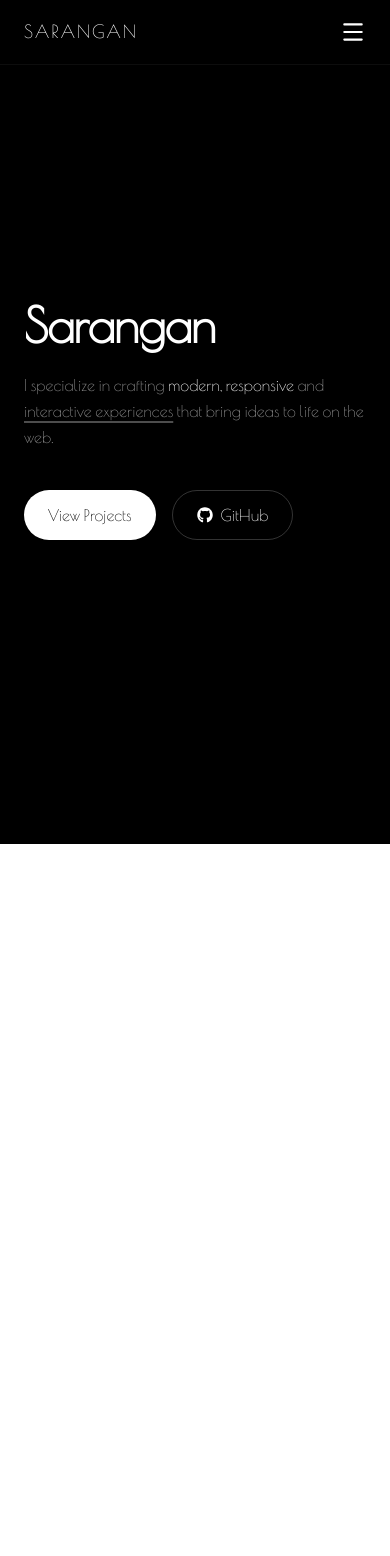
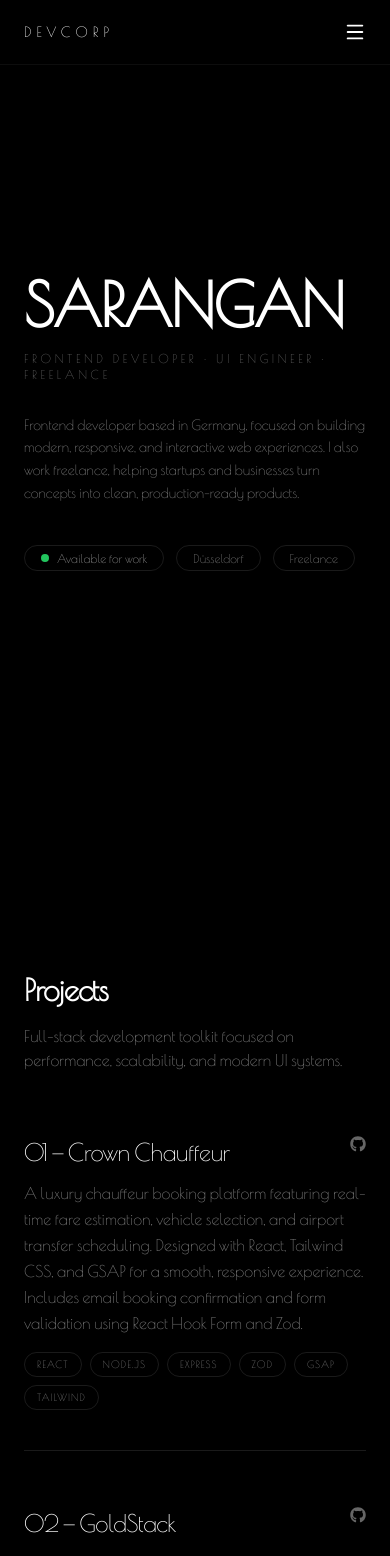
Before and after one commit to sarangan16/sarangan, a React (Create React App) app: page / in a window 390 px wide. Shown: the top 1556 px of the page. Before the commit the page ends 844 px from the top, so only its background shows below. Built offline with nearby package versions, Linux system fonts and the light colour scheme.

Commit message:
Loader has been changed to minimal, Projects listed differently, contact form updated, fixed state issue

```diff
--- a/src/App.js
+++ b/src/App.js
@@ -1,6 +1,9 @@
-import React, { useState, useEffect } from "react";
+import React, { useState, useEffect, useRef } from "react";
 import "./App.css";
 import Hero from "./components/Hero";
+import Projects from "./components/Projects";
+import TechStack from "./components/Techstack";
+import Contact from "./components/Contact";
 import Navbar from "./components/Navbar";
 import "./components/i18n";
 import { useTranslation } from "react-i18next";
@@ -10,20 +13,49 @@ function App() {
   const { i18n } = useTranslation();
   const [loading, setLoading] = useState(true);
 
+  // SECTION REFS (THIS FIXES EVERYTHING)
+  const heroRef = useRef(null);
+  const projectsRef = useRef(null);
+  const stackRef = useRef(null);
+  const contactRef = useRef(null);
+
   useEffect(() => {
     i18n.changeLanguage(navigator.language);
   }, [i18n]);
 
   return (
-    <div className="bg-black text-white min-h-screen">
+    <div className="bg-black text-white">
       {loading ? (
         <Loader onComplete={() => setLoading(false)} />
       ) : (
         <>
-          <Navbar />
+          <Navbar
+            heroRef={heroRef}
+            projectsRef={projectsRef}
+            stackRef={stackRef}
+            contactRef={contactRef}
+          />
 
-          <main className="w-full">
-            <Hero />
+          <main>
+            {/* HERO */}
+            <section ref={heroRef}>
+              <Hero projectsRef={projectsRef} />
+            </section>
+
+            {/* PROJECTS */}
+            <section ref={projectsRef}>
+              <Projects />
+            </section>
+
+            {/* STACK */}
+            <section ref={stackRef}>
+              <TechStack />
+            </section>
+
+            {/* CONTACT */}
+            <section ref={contactRef}>
+              <Contact />
+            </section>
           </main>
         </>
       )}
--- a/src/components/Hero.jsx
+++ b/src/components/Hero.jsx
@@ -1,76 +1,82 @@
-import React, { useEffect, useRef } from "react";
-import { gsap } from "gsap";
-import { FaGithub } from "react-icons/fa";
-import { useTranslation, Trans } from "react-i18next";
+import React, { useRef, useState, useEffect } from "react";
+import { motion, useInView } from "framer-motion";
 
-const Hero = ({ projectsRef }) => {
-  const { t } = useTranslation();
-
-  const nameRef = useRef(null);
-  const textRef = useRef(null);
-  const buttonsRef = useRef(null);
+const Hero = () => {
+  const ref = useRef(null);
+  const inView = useInView(ref);
+  const [toggle, setToggle] = useState(false);
 
   useEffect(() => {
-    gsap.fromTo(
-      [nameRef.current, textRef.current, buttonsRef.current],
-      { opacity: 0, y: 40 },
-      {
-        opacity: 1,
-        y: 0,
-        duration: 1.2,
-        ease: "power3.out",
-        stagger: 0.15,
+    if (inView) {
+      const t = setTimeout(() => setToggle(true), 2200);
+      return () => clearTimeout(t);
+    }
+  }, [inView]);
+  const container = {
+    hidden: { opacity: 0 },
+    show: {
+      opacity: 1,
+      transition: {
+        staggerChildren: 0.2,
       },
-    );
-  }, []);
+    },
+  };
+
+  const item = {
+    hidden: { opacity: 0, y: 10 },
+    show: { opacity: 1, y: 0 },
+  };
 
   return (
-    <section className="min-h-screen flex items-center bg-black text-white px-6 md:px-16">
-      <div className="max-w-6xl w-full mx-auto">
-        {/* Name */}
-        <h1
-          ref={nameRef}
-          className="text-[48px] sm:text-[64px] md:text-[96px] lg:text-[120px] font-extrabold leading-[0.9] tracking-tight"
-        >
-          Sarangan
-        </h1>
+    <section className="min-h-screen bg-black text-white flex items-center">
+      <div
+        ref={ref}
+        className="max-w-5xl mx-auto px-6 md:px-16 w-full flex flex-col justify-center"
+      >
+        {/* my name */}
+        <motion.div variants={container} initial="hidden" animate="show">
+          <motion.h1
+            variants={item}
+            className="text-6xl sm:text-7xl md:text-8xl lg:text-9xl font-semibold tracking-tight"
+          >
+            SARANGAN
+          </motion.h1>
 
-        {/* my intro txt */}
-        <p
-          ref={textRef}
-          className="mt-6 max-w-2xl text-base sm:text-lg md:text-xl text-white/60 leading-relaxed"
-        >
-          <Trans
-            i18nKey="introText"
-            components={{
-              strong: <span className="text-white font-medium" />,
-              highlight: (
-                <span className="underline decoration-white/30 decoration-2 underline-offset-4" />
-              ),
-            }}
-          />
-        </p>
+          <motion.p
+            variants={item}
+            className="mt-4 text-white/40 text-xs sm:text-sm uppercase tracking-[0.3em]"
+          >
+            Frontend Developer · UI Engineer · Freelance
+          </motion.p>
 
-        {/* action */}
-        <div ref={buttonsRef} className="flex flex-wrap gap-4 mt-10">
-          <button
-            onClick={() =>
-              projectsRef?.current?.scrollIntoView({ behavior: "smooth" })
-            }
-            className="px-6 py-3 bg-white text-black rounded-full font-medium hover:bg-white/80 transition"
+          <motion.p
+            variants={item}
+            className="mt-8 text-white/50 max-w-xl text-sm sm:text-base leading-relaxed"
           >
-            {t("viewProjects")}
-          </button>
+            Frontend developer based in Germany, focused on building modern,
+            responsive, and interactive web experiences. I also work freelance,
+            helping startups and businesses turn concepts into clean,
+            production-ready products.
+          </motion.p>
+        </motion.div>
 
-          <a
-            href="https://github.com/sarangan16"
-            target="_blank"
-            rel="noopener noreferrer"
-            className="flex items-center px-6 py-3 border border-white/20 text-white rounded-full hover:border-white/60 transition"
-          >
-            <FaGithub className="mr-2" />
-            GitHub
-          </a>
+        {/* small tabs for location available*/}
+        <div className="mt-10 flex flex-wrap gap-3">
+          {/* availability */}
+          <div className="flex items-center gap-2 px-4 py-1 border border-white/10 rounded-full text-xs text-white/60">
+            <span className="w-2 h-2 rounded-full  bg-green-500" />
+            Available for work
+          </div>
+
+          {/* location */}
+          <div className="px-4 py-1 border border-white/10 rounded-full text-xs text-white/50">
+            Düsseldorf
+          </div>
+
+          {/* freelance */}
+          <div className="px-4 py-1 border border-white/10 rounded-full text-xs text-white/50">
+            Freelance
+          </div>
         </div>
       </div>
     </section>
--- a/src/components/Loader.jsx
+++ b/src/components/Loader.jsx
@@ -4,78 +4,48 @@ import { gsap } from "gsap";
 const Loader = ({ onComplete }) => {
   const loaderRef = useRef(null);
   const textRef = useRef(null);
+  const barRef = useRef(null);
 
   useEffect(() => {
-    const text = textRef.current;
-    const letters = text.innerText.split("");
-    text.innerHTML = letters
-      .map((l) => `<span class="inline-block opacity-0">${l}</span>`)
-      .join("");
-
-    const spans = text.querySelectorAll("span");
-
     const tl = gsap.timeline({
-      onComplete: () => {
-        if (onComplete) onComplete();
-      },
+      onComplete: () => onComplete?.(),
     });
 
-    tl.to(spans, {
-      opacity: 1,
-      y: 0,
-      stagger: 0.06,
-      duration: 0.5,
-      ease: "back.out(1.7)",
-    })
-      .to(spans, {
-        scale: 1.2,
-        color: "#ff6633",
-        stagger: 0.03,
-        duration: 0.3,
-        yoyo: true,
-        repeat: 1,
-      })
-      .to(spans, {
-        opacity: 0,
-        y: -30,
-        stagger: 0.04,
-        duration: 0.5,
-        ease: "power2.in",
+    tl.fromTo(
+      textRef.current,
+      { opacity: 0, y: 10 },
+      { opacity: 1, y: 0, duration: 0.6, ease: "power2.out" },
+    )
+      .to(barRef.current, {
+        width: "100%",
+        duration: 0.8,
+        ease: "power2.inOut",
       })
       .to(loaderRef.current, {
-        height: "4rem",
-        top: 0,
-        y: 0,
-        backgroundColor: "#111827",
-        borderRadius: 0,
-        duration: 1,
-        ease: "power4.inOut",
-      })
-      .to(
-        textRef.current,
-        {
-          opacity: 1,
-          scale: 1,
-          color: "#fff",
-          fontSize: "1.25rem",
-          duration: 0.8,
-          ease: "power3.out",
-        },
-        "-=0.8"
-      );
+        opacity: 0,
+        duration: 0.5,
+        delay: 0.2,
+        ease: "power2.out",
+      });
   }, [onComplete]);
 
   return (
     <div
       ref={loaderRef}
-      className="fixed top-0 left-0 w-full h-screen bg-black flex items-center justify-center z-[9999] overflow-hidden"
+      className="fixed inset-0 bg-black flex flex-col items-center justify-center z-[9999]"
     >
+      {/* TEXT */}
       <h1
         ref={textRef}
-        className="text-3xl md:text-4xl font-bold tracking-wider text-white"
+        className="text-white text-lg md:text-xl tracking-[0.3em] uppercase"
       >
-        Loading &lt;Portfolio /&gt;
+        Sarangan
       </h1>
+
+      {/* orange loader */}
+      <div className="mt-6 w-40 h-[1px] bg-white/10 overflow-hidden">
+        <div ref={barRef} className="h-full w-0 bg-[#F16D34]" />
+      </div>
     </div>
   );
 };
--- a/src/components/Navbar.jsx
+++ b/src/components/Navbar.jsx
@@ -2,111 +2,92 @@ import React, { useState } from "react";
 import { useTranslation } from "react-i18next";
 import { Menu, X } from "lucide-react";
 
-const Navbar = ({ introRef, stackRef, projectsRef, contactRef }) => {
+const NavItem = ({ children, onClick }) => {
+  return (
+    <button
+      onClick={onClick}
+      className="relative group text-white/60 hover:text-white transition"
+    >
+      {children}
+
+      {/* HOVER LINE */}
+      <span
+        className="
+        absolute left-0 -bottom-1
+        w-0 h-[1px]
+        bg-[#F16D34]
+        transition-all duration-300 ease-out
+        group-hover:w-full
+      "
+      />
+    </button>
+  );
+};
+
+const Navbar = ({ heroRef, projectsRef, stackRef, contactRef }) => {
   const { i18n } = useTranslation();
-  const [menuOpen, setMenuOpen] = useState(false);
-
-  const changeLanguage = (lng) => {
-    i18n.changeLanguage(lng);
-    setMenuOpen(false);
-  };
+  const [open, setOpen] = useState(false);
 
   const scrollTo = (ref) => {
     ref?.current?.scrollIntoView({ behavior: "smooth" });
-    setMenuOpen(false);
+    setOpen(false);
   };
 
   return (
-    <nav className="fixed top-0 left-0 w-full z-50 bg-black/80 backdrop-blur-md border-b border-white/5">
-      <div className="h-16 flex items-center justify-between px-6 max-w-7xl mx-auto">
-        {/* My Brand */}
+    <nav className="fixed top-0 left-0 w-full z-50 bg-black/70 backdrop-blur-md border-b border-white/5">
+      <div className="h-16 flex items-center justify-between px-6 md:px-16">
+        {/* BRAND */}
         <div
-          onClick={() => scrollTo(introRef)}
-          className="text-white text-lg tracking-widest uppercase cursor-pointer hover:opacity-70 transition"
+          onClick={() => scrollTo(heroRef)}
+          className="text-white text-sm uppercase tracking-[0.35em] cursor-pointer hover:opacity-70 transition"
         >
-          Sarangan
+          DEVCORP
         </div>
 
-        {/* Nav Links */}
-        <div className="hidden sm:flex gap-10 text-sm uppercase tracking-wide text-white/60">
+        {/* DESKTOP NAV */}
+        <div className="hidden md:flex items-center gap-10 text-sm uppercase tracking-[0.25em]">
+          <NavItem onClick={() => scrollTo(heroRef)}>Home</NavItem>
+
+          <NavItem onClick={() => scrollTo(projectsRef)}>Projects</NavItem>
+
+          <NavItem onClick={() => scrollTo(stackRef)}>Stack</NavItem>
+
+          <NavItem onClick={() => scrollTo(contactRef)}>Contact</NavItem>
+
+          {/* LANGUAGE */}
           <button
-            onClick={() => scrollTo(introRef)}
-            className="hover:text-white transition"
-          >
-            Home
-          </button>
-          <button
-            onClick={() => scrollTo(stackRef)}
-            className="hover:text-white transition"
-          >
-            Stack
-          </button>
-          <button
-            onClick={() => scrollTo(projectsRef)}
-            className="hover:text-white transition"
-          >
-            Projects
-          </button>
-          <button
-            onClick={() => scrollTo(contactRef)}
-            className="hover:text-white transition"
-          >
-            Contact
-          </button>
-        </div>
-
-        {/* Language Change */}
-        <div className="hidden sm:flex items-center gap-4">
-          <button
-            onClick={() => changeLanguage(i18n.language === "en" ? "de" : "en")}
-            className="text-xs uppercase tracking-widest text-white/50 hover:text-white transition"
+            onClick={() =>
+              i18n.changeLanguage(i18n.language === "en" ? "de" : "en")
+            }
+            className="ml-4 text-white/40 hover:text-white transition"
           >
             {i18n.language === "en" ? "DE" : "EN"}
           </button>
         </div>
 
-        {/* Mobile screen menu hid */}
-        <button
-          className="sm:hidden text-white"
-          onClick={() => setMenuOpen(!menuOpen)}
-        >
-          {menuOpen ? <X size={26} /> : <Menu size={26} />}
+        {/* MOBILE */}
+        <button className="md:hidden text-white" onClick={() => setOpen(!open)}>
+          {open ? <X size={22} /> : <Menu size={22} />}
         </button>
       </div>
 
-      {/* mobile menu */}
-      {menuOpen && (
-        <div className="sm:hidden bg-black border-t border-white/5 px-6 py-6 space-y-5 text-white/70 uppercase text-sm tracking-wide">
-          <button
-            onClick={() => scrollTo(introRef)}
-            className="block hover:text-white"
-          >
+      {/* MOBILE MENU */}
+      {open && (
+        <div className="md:hidden bg-black border-t border-white/5 px-6 py-8 space-y-6 text-white/70 uppercase text-sm tracking-widest">
+          <button onClick={() => scrollTo(heroRef)} className="block">
             Home
           </button>
-          <button
-            onClick={() => scrollTo(stackRef)}
-            className="block hover:text-white"
-          >
+
+          <button onClick={() => scrollTo(projectsRef)} className="block">
+            Projects
+          </button>
+
+          <button onClick={() => scrollTo(stackRef)} className="block">
             Stack
           </button>
-          <button
-            onClick={() => scrollTo(projectsRef)}
-            className="block hover:text-white"
-          >
-            Projects
-          </button>
-          <button
-            onClick={() => scrollTo(contactRef)}
-            className="block hover:text-white"
-          >
+
+          <button onClick={() => scrollTo(contactRef)} className="block">
             Contact
-          </button>
-
-          <button
-            onClick={() => changeLanguage(i18n.language === "en" ? "de" : "en")}
-            className="pt-4 text-white/60 hover:text-white transition"
-          >
-            {i18n.language === "en" ? "Switch to DE" : "Switch to EN"}
           </button>
         </div>
       )}
--- a/src/components/Projects.jsx
+++ b/src/components/Projects.jsx
@@ -1,64 +1,28 @@
 import React from "react";
 import { useTranslation } from "react-i18next";
-import { FaGithub, FaNode } from "react-icons/fa";
-import { SiReact, SiTailwindcss, SiJavascript } from "react-icons/si";
+import { FaGithub } from "react-icons/fa";
 
 const projects = [
   {
     title: "Crown Chauffeur",
     descriptionKey: "CrownChauffeur.description",
     github: "https://github.com/sarangan16/chaffuerElite",
-    live: "https://chaffuer-elite.vercel.app/",
-    technologies: [
-      <SiReact />,
-      <SiTailwindcss />,
-      <SiJavascript />,
-      <FaNode />,
-    ],
+    image: "/images/crown.png",
+    tech: ["React", "Node.js", "Express", "Zod", "GSAP", "Tailwind"],
   },
   {
     title: "GoldStack",
     descriptionKey: "GoldStack.description",
     github: "https://github.com/sarangan16/real-estate",
-    live: "https://real-estate-khaki-six.vercel.app/",
-    technologies: [
-      <SiReact />,
-      <SiTailwindcss />,
-      <SiJavascript />,
-      <FaNode />,
-    ],
+    image: "/images/goldstack.png",
+    tech: ["React", "Framer Motion", "Tailwind", "Vite", "Toastify"],
   },
   {
     title: "KaufDE",
     descriptionKey: "KaufDE.description",
     github: "https://github.com/sarangan16/online-store",
-    live: "https://kaufde.vercel.app/",
-    technologies: [
-      <SiReact />,
-      <SiTailwindcss />,
-      <SiJavascript />,
-      <FaNode />,
-    ],
-  },
-
-  {
-    title: "Job Portal",
-    descriptionKey: "Job Portal.description",
-    github: "https://github.com/sarangan16/jobhunt",
-    live: "https://jobhunt-pink.vercel.app/",
-    technologies: [
-      <SiReact />,
-      <SiTailwindcss />,
-      <SiJavascript />,
-      <FaNode />,
-    ],
-  },
-  {
-    title: "Bürokratie",
-    descriptionKey: "Bürokratie.description",
-    github: "https://github.com/sarangan16/buro_DE",
-    live: "https://buro-de.vercel.app/",
-    technologies: [<SiReact />, <SiTailwindcss />, <FaNode />],
+    image: "/images/kaufde.png",
+    tech: ["React", "Stripe", "GSAP", "EmailJS", "Express", "Router"],
   },
 ];
 
@@ -66,45 +30,62 @@ const Projects = () => {
   const { t } = useTranslation();
 
   return (
-    <section className="px-6 py-20">
-      <div className="max-w-5xl mx-auto">
-        <div className="grid gap-10 sm:grid-cols-1 md:grid-cols-2">
-          {projects.map((project, index) => (
-            <div
-              key={index}
-              className="rounded-lg shadow-md p-6 flex flex-col justify-between"
-            >
-              <div>
-                <h3 className="text-xl font-semibold mb-2 text-gray-800">
-                  {t(project.title)}
-                </h3>
-                <hr />
-                <p className="text-gray-600 mb-4 mt-2">
-                  {t(project.descriptionKey)}
+    <section className="px-6 md:px-16 py-32 bg-black text-white">
+      <div className="max-w-5xl mx-auto mb-16">
+        <h2 className="text-3xl md:text-5xl font-semibold tracking-tight">
+          Projects
+        </h2>
+        <p className="mt-4 text-white/50 max-w-xl">
+          Full-stack development toolkit focused on performance, scalability,
+          and modern UI systems.
         </p>
       </div>
+      <div className="max-w-5xl mx-auto space-y-14">
+        {projects.map((project, index) => (
+          <div key={index} className="group border-b border-white/10 pb-10">
+            {/* TITLE */}
+            <div className="flex justify-between items-start">
+              <h2 className="text-2xl md:text-4xl font-medium tracking-tight">
+                {String(index + 1).padStart(2, "0")} — {t(project.title)}
+              </h2>
 
-              <div className="flex gap-4 mt-auto">
               <a
                 href={project.github}
                 target="_blank"
                 rel="noopener noreferrer"
-                  className="text-gray-700 hover:text-black text-xl"
+                className="text-white/40 hover:text-[#F16D34] transition"
               >
                 <FaGithub />
               </a>
-                <a
-                  href={project.live}
-                  target="_blank"
-                  rel="noopener noreferrer"
-                  className="text-sm font-medium text-blue-600 hover:underline"
+            </div>
+
+            {/* DESCRIPTION */}
+            <p className="text-white/50 mt-3 max-w-xl leading-relaxed">
+              {t(project.descriptionKey)}
+            </p>
+
+            {/* TECH STACK (NEW) */}
+            <div className="flex flex-wrap gap-2 mt-4">
+              {project.tech.map((tech, i) => (
+                <span
+                  key={i}
+                  className="
+                    text-[10px] uppercase tracking-widest
+                    px-3 py-1
+                    border border-white/10
+                    text-white/50
+                    rounded-full
+                    hover:border-[#F16D34]
+                    hover:text-white
+                    transition
+                  "
                 >
-                  {t("live")}
-                </a>
+                  {tech}
+                </span>
+              ))}
             </div>
           </div>
         ))}
-        </div>
       </div>
     </section>
   );
--- a/src/components/Techstack.jsx
+++ b/src/components/Techstack.jsx
@@ -21,82 +21,105 @@ import {
   SiNetlify,
 } from "react-icons/si";
 
-const techCategories = [
+const categories = [
   {
     title: "Frontend",
     items: [
-      { name: "React", icon: <FaReact style={{ fill: "#0ea5e9" }} /> },
-      {
-        name: "JavaScript",
-        icon: <SiJavascript style={{ fill: "#fbbf24" }} />,
-      },
-      { name: "HTML5", icon: <FaHtml5 style={{ fill: "#fb923c" }} /> },
-      { name: "CSS3", icon: <FaCss3Alt style={{ fill: "#2563eb" }} /> },
-      { name: "Tailwind", icon: <SiTailwindcss style={{ fill: "#06b6d4" }} /> },
-      { name: "Bootstrap", icon: <FaBootstrap style={{ fill: "#7952b3" }} /> },
-      { name: "Sass", icon: <FaSass style={{ fill: "#c69" }} /> },
+      { name: "React", icon: FaReact },
+      { name: "JavaScript", icon: SiJavascript },
+      { name: "HTML5", icon: FaHtml5 },
+      { name: "CSS3", icon: FaCss3Alt },
+      { name: "Tailwind", icon: SiTailwindcss },
+      { name: "Bootstrap", icon: FaBootstrap },
+      { name: "Sass", icon: FaSass },
     ],
   },
   {
     title: "UI & Animation",
     items: [
-      { name: "Framer Motion", icon: <SiFramer style={{ fill: "#FFD700" }} /> },
-      { name: "Storybook", icon: <SiStorybook style={{ fill: "#FF4785" }} /> },
+      { name: "Framer Motion", icon: SiFramer },
+      { name: "Storybook", icon: SiStorybook },
     ],
   },
   {
-    title: "State & Tools",
+    title: "State & Build Tools",
     items: [
-      { name: "Redux", icon: <SiRedux style={{ fill: "#764abc" }} /> },
-      { name: "Vite", icon: <SiVite style={{ fill: "#8b5cf6" }} /> },
-      { name: "Node.js", icon: <FaNodeJs style={{ fill: "#16a34a" }} /> },
-      { name: "Webpack", icon: <SiWebpack style={{ fill: "#8ed6fb" }} /> },
+      { name: "Redux", icon: SiRedux },
+      { name: "Vite", icon: SiVite },
+      { name: "Webpack", icon: SiWebpack },
+      { name: "Node.js", icon: FaNodeJs },
     ],
   },
   {
     title: "Testing & Version Control",
     items: [
-      { name: "Jest", icon: <SiJest style={{ fill: "#C21325" }} /> },
-      { name: "GitHub", icon: <FaGithub style={{ fill: "#2d3436" }} /> },
+      { name: "Jest", icon: SiJest },
+      { name: "GitHub", icon: FaGithub },
     ],
   },
   {
     title: "Deployment & Design",
     items: [
-      { name: "Figma", icon: <SiFigma style={{ fill: "#F24E1E" }} /> },
-      { name: "Vercel", icon: <SiVercel style={{ fill: "#000" }} /> },
-      { name: "Netlify", icon: <SiNetlify style={{ fill: "#00C7B7" }} /> },
+      { name: "Figma", icon: SiFigma },
+      { name: "Vercel", icon: SiVercel },
+      { name: "Netlify", icon: SiNetlify },
     ],
   },
 ];
 
 const TechStack = () => {
   return (
-    <section className="w-full px-4 md:px-0 space-y-6">
-      {techCategories.map((category, idx) => (
+    <section className="bg-black text-white py-24 px-6 md:px-16">
+      {/* HEADER */}
+      <div className="max-w-5xl mx-auto mb-16">
+        <h2 className="text-3xl md:text-5xl font-semibold tracking-tight">
+          Tech Stack
+        </h2>
+        <p className="mt-4 text-white/50 max-w-xl">
+          Full-stack development toolkit focused on performance, scalability,
+          and modern UI systems.
+        </p>
+      </div>
+
+      {/* GRID */}
+      <div className="max-w-5xl mx-auto space-y-14">
+        {categories.map((cat, idx) => (
+          <div key={idx} className="space-y-6">
+            {/* CATEGORY TITLE */}
+            <h3 className="text-white/70 uppercase tracking-[0.3em] text-xs">
+              {cat.title}
+            </h3>
+
+            {/* ITEMS GRID */}
+            <div className="grid grid-cols-2 sm:grid-cols-3 md:grid-cols-4 gap-4">
+              {cat.items.map((tech, i) => {
+                const Icon = tech.icon;
+
+                return (
                   <div
-          key={idx}
-          className="bg-gray-50 dark:bg-gray-800 rounded-xl p-4 md:p-6 shadow-sm"
+                    key={i}
+                    className="
+                      group border border-white/5
+                      rounded-xl p-4
+                      flex items-center gap-3
+                      hover:border-[#F16D34]/40
+                      transition-all duration-300
+                    "
                   >
-          <h2 className="text-lg md:text-xl font-semibold mb-3 text-gray-800 dark:text-gray-100">
-            {category.title}
-          </h2>
+                    {/* ICON */}
+                    <Icon className="text-white/70 group-hover:text-[#F16D34] transition" />
 
-          <div className="flex space-x-4 overflow-x-auto py-2 scrollbar-hide">
-            {category.items.map((tech, index) => (
-              <div
-                key={index}
-                className="flex flex-col items-center min-w-[60px] flex-shrink-0 text-white transition duration-200 hover:shadow-md hover:rounded-lg p-2"
-              >
-                <div className="text-2xl">{tech.icon}</div>
-                <span className="text-[0.65rem] mt-1 text-center">
+                    {/* NAME */}
+                    <span className="text-sm text-white/60 group-hover:text-white transition">
                       {tech.name}
                     </span>
                   </div>
-            ))}
+                );
+              })}
             </div>
           </div>
         ))}
+      </div>
     </section>
   );
 };
```
Also changed, not shown: src/components/Contact.jsx (+66 -26 lines). Lines whose indentation alone changed are shown as unchanged.
